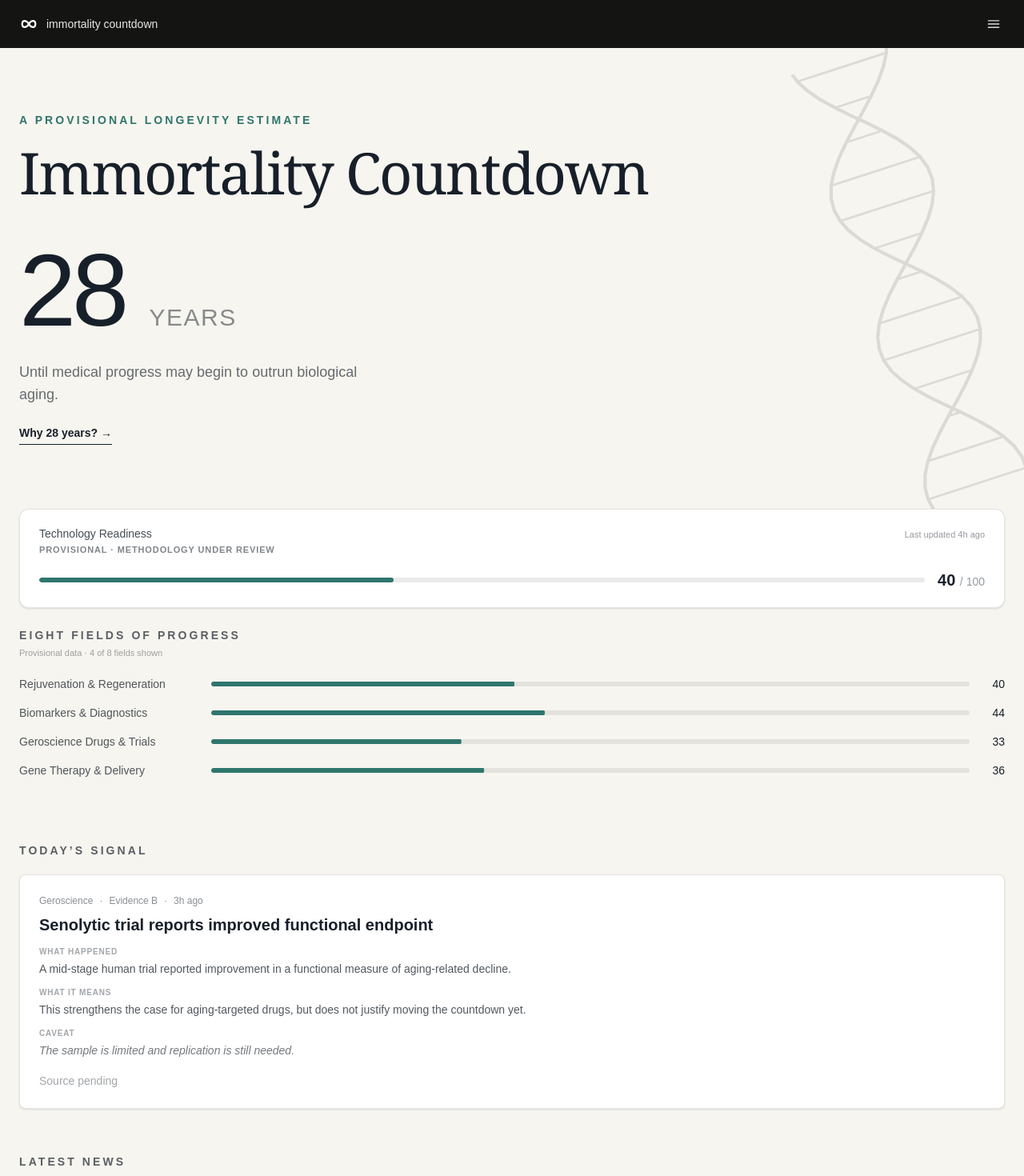
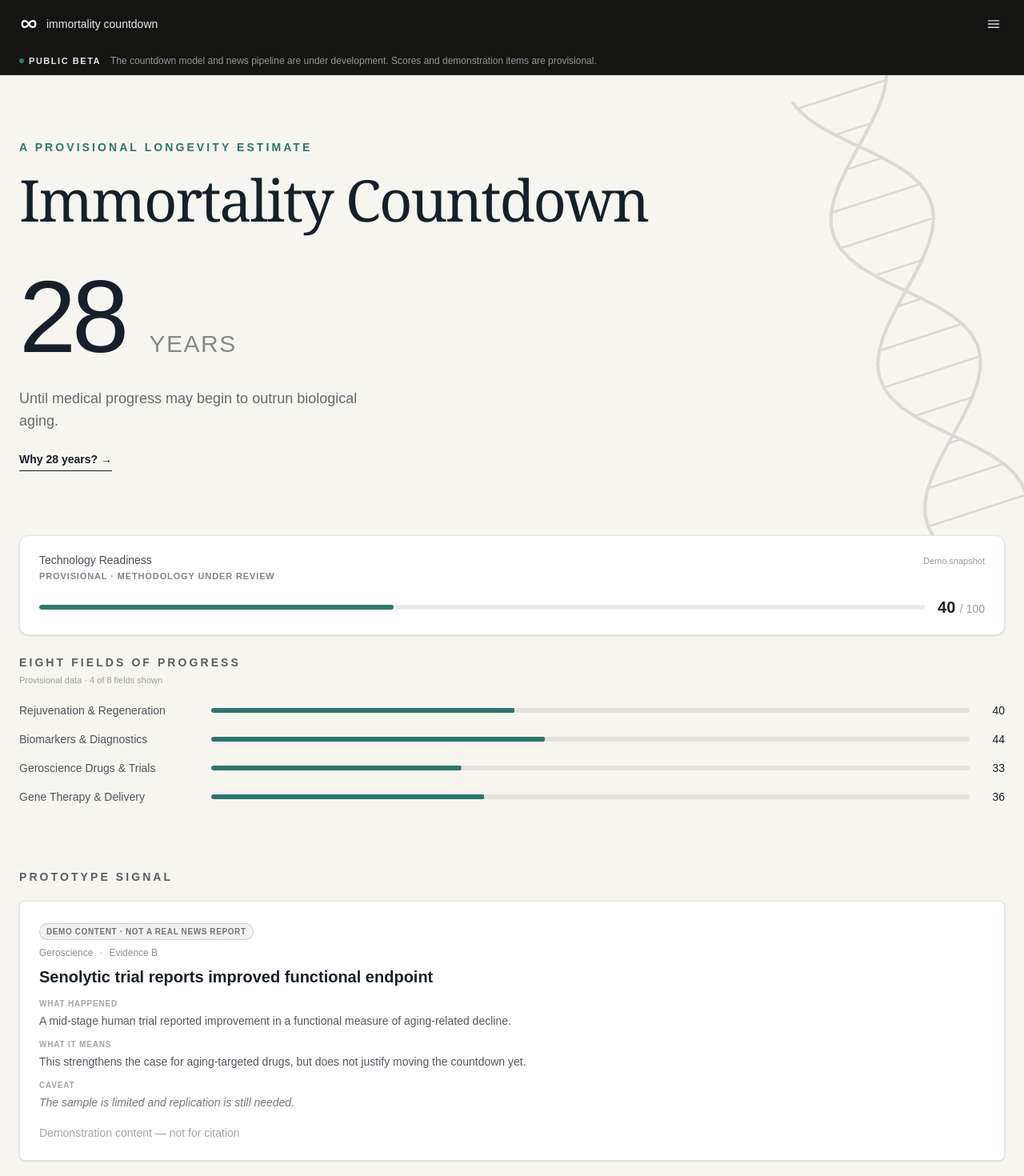
Before and after one commit to mikoshi092/immortality-countdown, a Next.js app: page / in a window 1280 px wide. Shown: the top 1470 px of the page at 80% size. Built offline with nearby package versions, Linux system fonts and the light colour scheme.

Commit message:
feat: label prototype content as public beta

```diff
--- a/app/methodology/page.tsx
+++ b/app/methodology/page.tsx
@@ -1,6 +1,7 @@
 import type { Metadata } from "next";
 import Link from "next/link";
 import MobileHeader from "@/components/MobileHeader";
+import BetaBanner from "@/components/BetaBanner";
 import { fieldProgress } from "@/data/fields";
 
 export const metadata: Metadata = {
@@ -53,6 +54,7 @@ export default function MethodologyPage() {
   return (
     <main className="min-h-screen bg-[#f7f5ef] text-[#17202a]">
       <MobileHeader />
+      <BetaBanner />
 
       <article className="px-5 pt-8 pb-16 sm:px-6 sm:pt-10 sm:pb-20">
         <div className="mx-auto max-w-3xl">
--- a/app/opengraph-image.tsx
+++ b/app/opengraph-image.tsx
@@ -33,7 +33,7 @@ export default function Image() {
             marginBottom: 28,
           }}
         >
-          A conservative scientific estimate
+          A provisional longevity estimate
         </div>
         <div
           style={{
--- a/app/page.tsx
+++ b/app/page.tsx
@@ -1,4 +1,5 @@
 import MobileHeader from "@/components/MobileHeader";
+import BetaBanner from "@/components/BetaBanner";
 import Hero from "@/components/Hero";
 import ReadinessCard from "@/components/ReadinessCard";
 import NewsCard from "@/components/NewsCard";
@@ -13,15 +14,19 @@ export default function Home() {
   return (
     <main className="min-h-screen bg-[#f7f5ef] text-[#17202a]">
       <MobileHeader />
+      <BetaBanner />
       <Hero />
       <ReadinessCard />
       <FieldsProgress />
 
       {featuredItem && (
-        <section className="px-5 pt-8 pb-2 sm:px-6 sm:pt-10">
+        <section
+          data-nosnippet=""
+          className="px-5 pt-8 pb-2 sm:px-6 sm:pt-10"
+        >
           <div className="mx-auto max-w-7xl">
             <h2 className="text-sm font-semibold uppercase tracking-[0.22em] text-[#17202a]/70">
-              Today’s Signal
+              Prototype Signal
             </h2>
             <div className="mt-5">
               <NewsCard item={featuredItem} />
--- /dev/null
+++ b/components/BetaBanner.tsx
@@ -0,0 +1,21 @@
+export default function BetaBanner() {
+  return (
+    <div className="border-b border-white/10 bg-[#141413]">
+      <div className="mx-auto flex max-w-7xl flex-col gap-1 px-5 py-2.5 sm:flex-row sm:items-center sm:gap-3 sm:px-6 sm:py-2">
+        <span className="inline-flex shrink-0 items-center gap-1.5">
+          <span
+            aria-hidden="true"
+            className="h-1.5 w-1.5 rounded-full bg-[#2f766d]"
+          />
+          <span className="text-[11px] font-bold uppercase tracking-[0.14em] text-white/90">
+            Public Beta
+          </span>
+        </span>
+        <p className="text-[11px] leading-4 text-white/55 sm:text-xs">
+          The countdown model and news pipeline are under development.
+          Scores and demonstration items are provisional.
+        </p>
+      </div>
+    </div>
+  );
+}
--- a/components/NewsCard.tsx
+++ b/components/NewsCard.tsx
@@ -1,7 +1,7 @@
 import type { NewsItem } from "@/data/news";
 
-// Shared presentational card used for both the TODAY'S SIGNAL item and
-// the LATEST NEWS list. `item.featured` only changes sizing, not layout.
+// Shared presentational card used for both the PROTOTYPE SIGNAL item and
+// the PROTOTYPE NEWS FEED list. `item.featured` only changes sizing, not layout.
 export default function NewsCard({ item }: { item: NewsItem }) {
   const isFeatured = item.featured;
 
@@ -11,12 +11,14 @@ export default function NewsCard({ item }: { item: NewsItem }) {
         isFeatured ? "p-5 sm:p-6" : "p-4 sm:p-5"
       }`}
     >
-      <div className="flex flex-wrap items-center gap-x-2 gap-y-1 text-xs font-medium text-[#17202a]/50">
+      <p className="inline-block rounded-full border border-black/15 bg-black/5 px-2 py-0.5 text-[10px] font-semibold uppercase tracking-[0.06em] text-[#17202a]/60">
+        Demo content · Not a real news report
+      </p>
+
+      <div className="mt-2 flex flex-wrap items-center gap-x-2 gap-y-1 text-xs font-medium text-[#17202a]/50">
         <span>{item.field}</span>
         <span aria-hidden="true">·</span>
         <span>{item.evidence}</span>
-        <span aria-hidden="true">·</span>
-        <span>{item.timeLabel}</span>
       </div>
 
       <h3
@@ -56,7 +58,7 @@ export default function NewsCard({ item }: { item: NewsItem }) {
 
       {item.sourceUrl === "#" ? (
         <p className="mt-4 text-sm font-medium text-[#17202a]/40">
-          Source pending
+          Demonstration content — not for citation
         </p>
       ) : (
         <a
--- a/components/NewsSection.tsx
+++ b/components/NewsSection.tsx
@@ -34,11 +34,12 @@ export default function NewsSection({ items }: { items: NewsItem[] }) {
   return (
     <section
       id="latest-news"
+      data-nosnippet=""
       className="scroll-mt-20 px-5 py-10 sm:px-6 sm:py-12"
     >
       <div className="mx-auto max-w-7xl">
         <h2 className="text-sm font-semibold uppercase tracking-[0.22em] text-[#17202a]/70">
-          Latest News
+          Prototype News Feed
         </h2>
 
         <div
--- a/components/ReadinessCard.tsx
+++ b/components/ReadinessCard.tsx
@@ -17,7 +17,7 @@ export default function ReadinessCard() {
                 Provisional · Methodology under review
               </p>
             </div>
-            <p className="text-[11px] text-[#17202a]/45">Last updated 4h ago</p>
+            <p className="text-[11px] text-[#17202a]/45">Demo snapshot</p>
           </div>
 
           <div className="mt-4 flex items-center gap-4">
```
